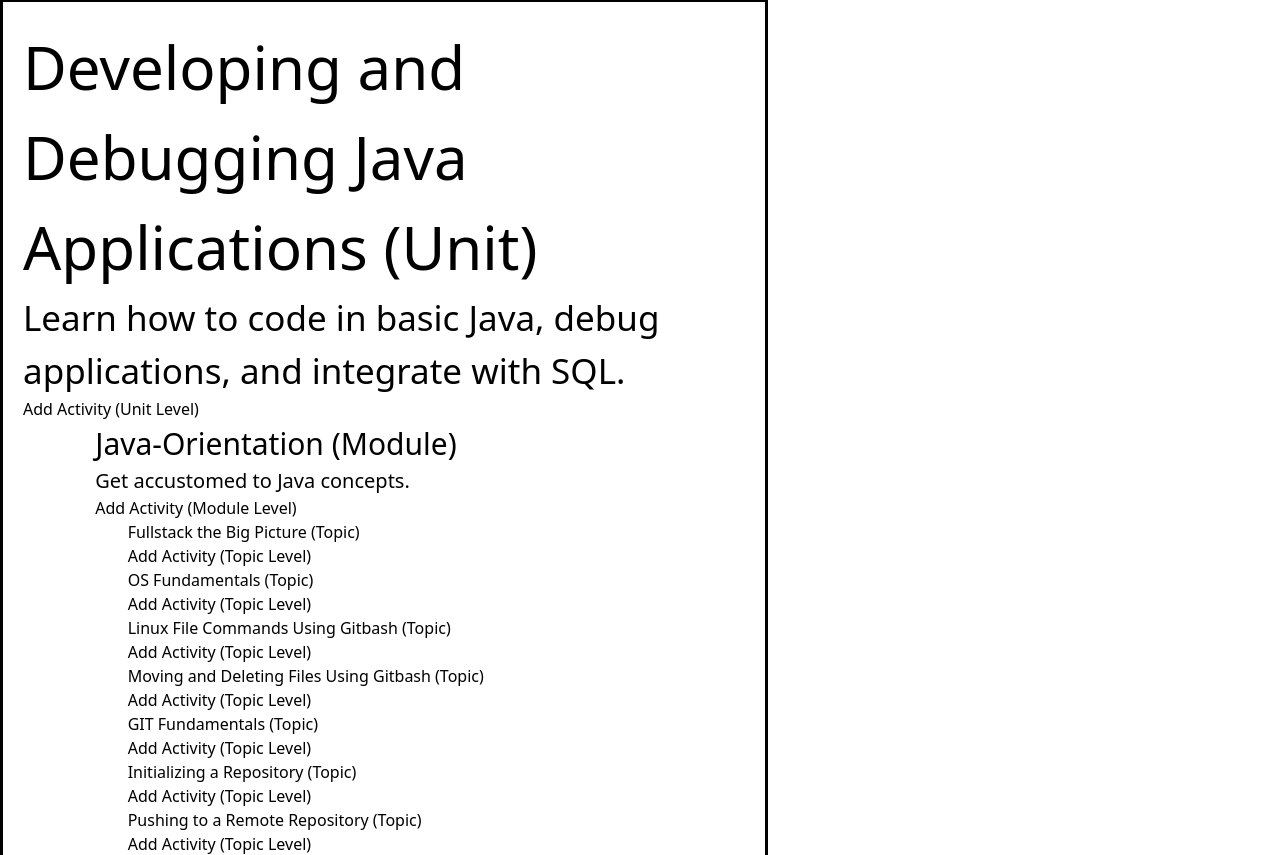
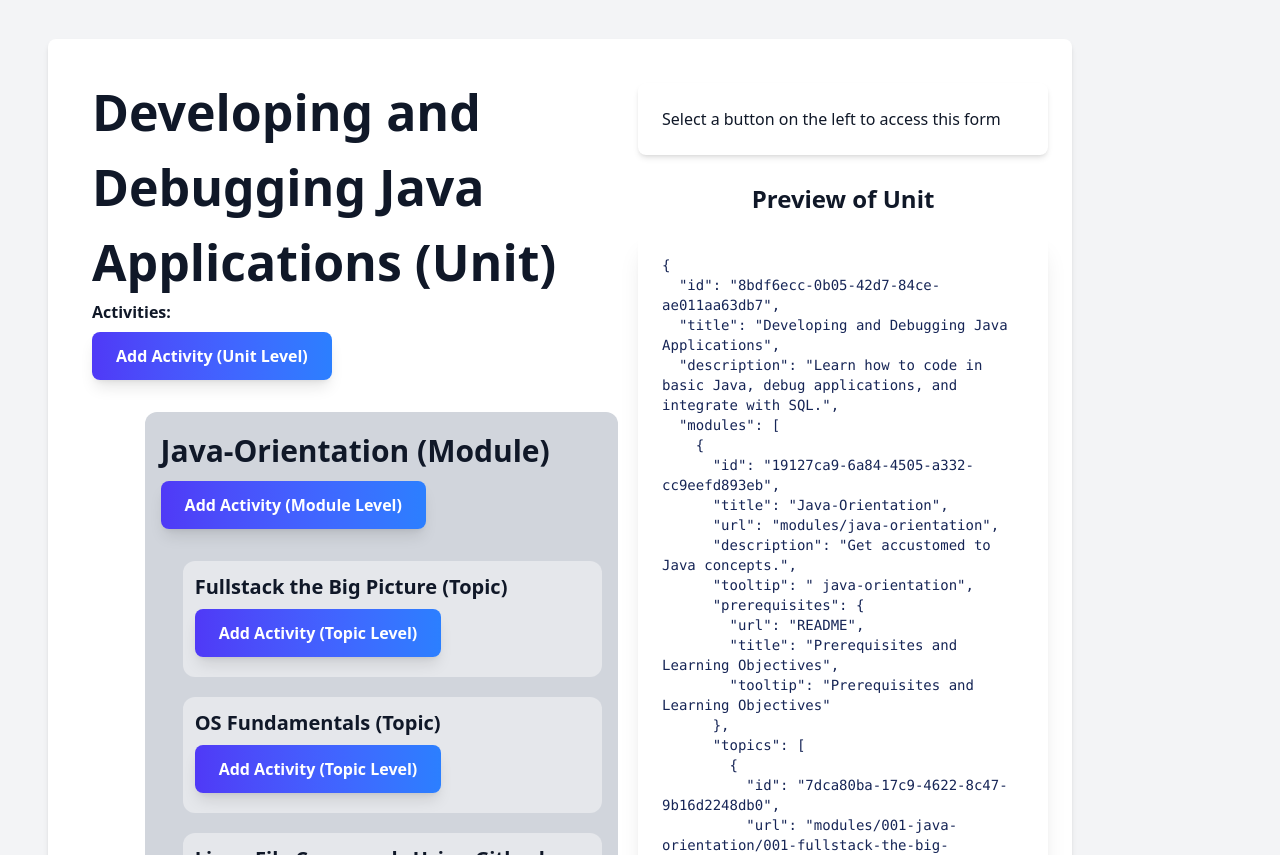
Before and after one commit to uladaharanina/JSON-Formatter, a React (Vite) app: page /json in a window 1280 px wide. Shown: the part 985-1840 px from the top of the page. Built offline with nearby package versions, Linux system fonts and the light colour scheme.

Commit message:
Added styling to match the rest of the project. Added a JSON preview for the generated JSON file

```diff
--- a/src/App.tsx
+++ b/src/App.tsx
@@ -65,7 +65,7 @@ const App = ({ onClick, text }:AppProps) => {
         </section>
       }
       </div>
-      <section>
+      <section className = "min-h-screen bg-gray-100 text-gray-900 py-10">
               <UnitDisplay/>
           </section>
     </>
--- a/src/components/AddActivity.tsx
+++ b/src/components/AddActivity.tsx
@@ -38,26 +38,29 @@ function AddActivity({ hierarchyItem, addActivityFunc }: AddActivityProps) {
   return (
     <div>
 
-      <div className='preview'>
-        <h1>Preview (DEBUG ONLY)</h1>
-        <h2>{activity?.activityName}</h2>
-        <h2>{activity?.activityPath}</h2>
-        <h2>{activity?.activityType}</h2>
-      </div>
 
-      <form className='form' onSubmit={(e: FormEvent<HTMLFormElement>) => onSubmitHandler(e)}>
+
+      <form className="max-w-lg my-7 mx-auto p-6 bg-white rounded-lg shadow-md" onSubmit={(e: FormEvent<HTMLFormElement>) => onSubmitHandler(e)}>
         {hierarchyItem.hierarchyType ? <>
-          <h2>Add Activity for </h2>
-          <h2>{hierarchyItem.hierarchyType}</h2>
-          <h3>"{hierarchyItem.title}"</h3>
-          <br />
-          <br />
-          <p>Activity Name</p>
-          <input className='input' name='activityName' value={activity?.activityName} onChange={(e: React.ChangeEvent<HTMLInputElement>) => onChangeHandler(e)} />
-          <p>Activity Path</p>
-          <input className='input' name='activityPath' value={activity?.activityPath} onChange={(e: React.ChangeEvent<HTMLInputElement>) => onChangeHandler(e)} />
-          <p>Activity Type</p>
-          <select className='select' onChange={(e) => onChangeSelectHandler(e)} value={activity.activityType}>
+          <div className="gap-[50px] text-2xl font-bold text-center">
+            <h2 className="text-3xl">Add Activity</h2>
+            <h2 className="text-2xl">{hierarchyItem.hierarchyType}</h2>
+            <h3>"{hierarchyItem.title}"</h3>
+          </div>
+
+          <label htmlFor="activity-name" className="block text-xl mt-2">Activity Name</label>
+          <input id="activity-name" type="text" className="block px-4 py-2 mt-2 border
+            border-gray-300 rounded-md shadow-sm focus:outline-none focus:ring-2
+             focus:ring-blue-500 focus:border-blue-500 transition duration-300 w-1/1" name='activityName' value={activity?.activityName} onChange={(e: React.ChangeEvent<HTMLInputElement>) => onChangeHandler(e)} />
+
+          <label htmlFor="activity-name" className="block text-xl mt-2">Activity Path</label>
+          <input id="activity-name" type="text" className="block px-4 py-2 mt-2 border
+            border-gray-300 rounded-md shadow-sm focus:outline-none focus:ring-2
+             focus:ring-blue-500 focus:border-blue-500 transition duration-300 w-1/1" name='activityPath' value={activity?.activityPath} onChange={(e: React.ChangeEvent<HTMLInputElement>) => onChangeHandler(e)} />
+
+          <label htmlFor="activity-name" className="block text-xl mt-2">Activity Type</label>
+          <select className=" border border-gray-300 text-gray-900 text-sm rounded-lg focus:ring-blue-500 focus:border-blue-500 block w-full p-2.5 bg-white placeholder-gray-500
+" onChange={(e) => onChangeSelectHandler(e)} value={activity.activityType}>
             <option value='AdminTask'>Admin Task</option>
             <option value='Assessment -> Project Evaluation'>Project Evaluation</option>
             <option value='Assessment -> Exam'>Exam</option>
@@ -81,7 +84,10 @@ function AddActivity({ hierarchyItem, addActivityFunc }: AddActivityProps) {
           </select>
 
 
-          <button type='submit'>Add Activity</button>
+          <button className="mt-2 m-2 py-3 px-6 bg-gradient-to-r from-indigo-600 to-blue-500
+      text-white font-semibold rounded-lg shadow-lg transform text-center
+      transition duration-300 ease-in-out hover:scale-105 hover:shadow-2xl mx-auto
+      focus:outline-none focus:ring-2 focus:ring-indigo-300 cursor-pointer block" type='submit'>Add Activity</button>
         </> :
           <h2>Select a button on the left to access this form</h2>}
       </form>
--- a/src/components/UnitDisplay.css
+++ b/src/components/UnitDisplay.css
@@ -3,20 +3,19 @@
 }
 
 .add-activity {
-  position: fixed;
+  /* position: fixed;
   top: 100px;
-  right: 100px;
+  right: 100px; */
 }
 
 .unit {
-  border: solid;
   padding: 20px;
   text-align: left;
   width: auto;
 }
 
 .unit-title {
-  font-size: 60px;
+  font-size: 50px;
 }
 
 .unit-description {
--- a/src/components/UnitDisplay.tsx
+++ b/src/components/UnitDisplay.tsx
@@ -88,7 +88,7 @@ function UnitDisplay() {
 
   const downloadTaxonomy = () => {
     const fileData = JSON.stringify(unitTaxonomy);
-    const blob = new Blob([fileData], {type: 'text/json'});
+    const blob = new Blob([fileData], { type: 'text/json' });
     const url = URL.createObjectURL(blob);
     const linkElement = document.createElement('a');
     linkElement.download = 'taxonomy-with-activities.json';
@@ -100,40 +100,48 @@ function UnitDisplay() {
 
   return (
 
-    <div className='container'>
-      <button onClick={downloadTaxonomy}>Download New Taxonomy</button>
+    <div className='ml-12 my-6 px-6 py-4 bg-white rounded-lg shadow-md w-4/5 flex justify-between'>
+
       <div>
         {unitTaxonomy &&
           <div className='unit'>
-            <h1 className='unit-title'>{unitTaxonomy.title} (Unit)</h1>
-            <h2 className='unit-description'>{unitTaxonomy.description}</h2>
-            <ul>
+            <h1 className='unit-title font-bold'>{unitTaxonomy.title} (Unit)</h1>
+            <h2 className='font-bold'>Activities:</h2>
+            <ul className="max-w-md space-y-1 list-disc list-inside">
               {unitTaxonomy.activities?.map((activity: Activity) =>
-                <li key={activity.activityName + activity.activityType}>{activity.activityName}</li>
+                <li key={activity.activityName + activity.activityType}>{activity.activityName} ({activity.activityType})</li>
               )}
             </ul>
-            <button onClick={() => setCurrentEdit({ hierarchyType: HierarchyType.UNIT, title: unitTaxonomy.title, id: unitTaxonomy.id })}>Add Activity (Unit Level)</button>
+            <button className="mt-2 m-2 py-3 px-6 bg-gradient-to-r from-indigo-600 to-blue-500
+            text-white font-semibold rounded-lg shadow-lg transform text-center
+            transition duration-300 ease-in-out hover:scale-105 hover:shadow-2xl mx-auto
+            focus:outline-none focus:ring-2 focus:ring-indigo-300 cursor-pointer mb-8" onClick={() => setCurrentEdit({ hierarchyType: HierarchyType.UNIT, title: unitTaxonomy.title, id: unitTaxonomy.id })}>Add Activity (Unit Level)</button>
 
             {unitTaxonomy.modules.map(module =>
-              <div className='module' key={module.id}>
-                <h3 className='module-title'>{module.title} (Module)</h3>
-                <h3 className='module-description'>{module.description}</h3>
-                <ul>
+              <div className='module bg-gray-300 mb-5 p-4 rounded-xl' key={module.id}>
+                <h3 className='module-title font-bold'>{module.title} (Module)</h3>
+                <ul className="max-w-md space-y-1 list-disc list-inside">
                   {module.activities?.map((activity: Activity) =>
-                    <li key={activity.activityName + activity.activityType}>{activity.activityName}</li>
+                    <li key={activity.activityName + activity.activityType}>{activity.activityName} ({activity.activityType})</li>
                   )}
                 </ul>
-                <button onClick={() => setCurrentEdit({ hierarchyType: HierarchyType.MODULE, title: module.title, id: module.id })}>Add Activity (Module Level)</button>
+                <button className="mt-2 m-2 py-3 px-6 bg-gradient-to-r from-indigo-600 to-blue-500
+      text-white font-semibold rounded-lg shadow-lg transform text-center
+      transition duration-300 ease-in-out hover:scale-105 hover:shadow-2xl mx-auto
+      focus:outline-none focus:ring-2 focus:ring-indigo-300 cursor-pointer mb-8"onClick={() => setCurrentEdit({ hierarchyType: HierarchyType.MODULE, title: module.title, id: module.id })}>Add Activity (Module Level)</button>
 
                 {module.topics.map(topic =>
-                  <div className='topic' key={topic.id}>
-                    <p className='topic-title'>{topic.title} (Topic)</p>
-                    <ul>
+                  <div className='topic bg-gray-200 mb-5 p-3 rounded-xl' key={topic.id}>
+                    <p className='topic-title text-xl font-bold'>{topic.title} (Topic)</p>
+                    <ul className="max-w-md space-y-1 list-disc list-inside ">
                       {topic.activities?.map((activity: Activity) =>
-                        <li key={activity.activityName + activity.activityType}>{activity.activityName}</li>
+                        <li key={activity.activityName + activity.activityType}>{activity.activityName} ({activity.activityType})</li>
                       )}
                     </ul>
-                    <button onClick={() => setCurrentEdit({ hierarchyType: HierarchyType.TOPIC, title: topic.title, id: topic.id })}>Add Activity (Topic Level)</button>
+                    <button className="mt-2 m-2 py-3 px-6 bg-gradient-to-r from-indigo-600 to-blue-500
+      text-white font-semibold rounded-lg shadow-lg transform text-center
+      transition duration-300 ease-in-out hover:scale-105 hover:shadow-2xl mx-auto
+      focus:outline-none focus:ring-2 focus:ring-indigo-300 cursor-pointer" onClick={() => setCurrentEdit({ hierarchyType: HierarchyType.TOPIC, title: topic.title, id: topic.id })}>Add Activity (Topic Level)</button>
                   </div>
                 )}
               </div>
@@ -145,6 +153,24 @@ function UnitDisplay() {
 
       <div className="add-activity">
         <AddActivity hierarchyItem={currentEdit} addActivityFunc={addActivityHandler} />
+
+        <h2 className="text-2xl font-semibold text-center mb-4 mt-5">Preview of Unit</h2>
+
+        <pre className="bg-white-800  m-auto text-blue-950 p-6 rounded-lg shadow-xl font-mono text-sm whitespace-pre-wrap ">
+          {JSON.stringify(unitTaxonomy, null, 2)}
+        </pre>
+
+
+        <button
+          onClick={downloadTaxonomy}
+          className="block mt-12 m-12 py-3 px-6 bg-gradient-to-r from-indigo-600 to-blue-500
+      text-white font-semibold rounded-lg shadow-lg transform text-center
+      transition duration-300 ease-in-out hover:scale-105 hover:shadow-2xl mx-auto
+      focus:outline-none focus:ring-2 focus:ring-indigo-300 cursor-pointer"
+
+
+
+        >Download New Taxonomy</button>
       </div>
 
 
```
